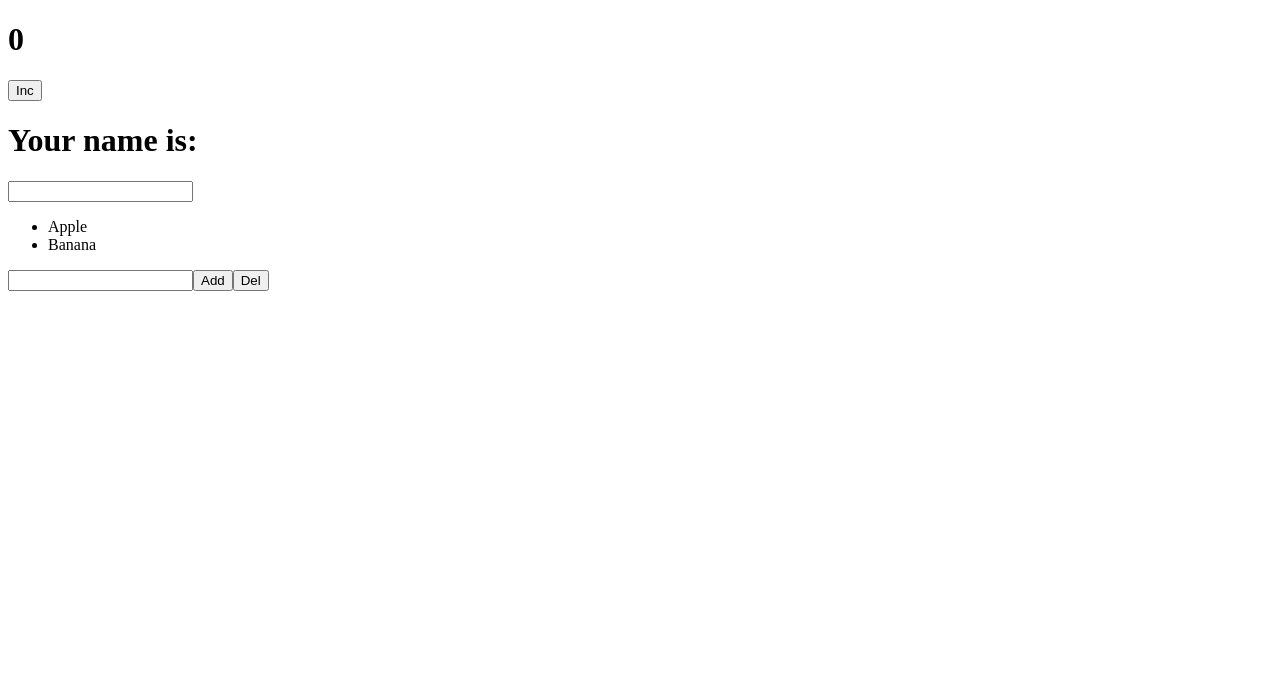
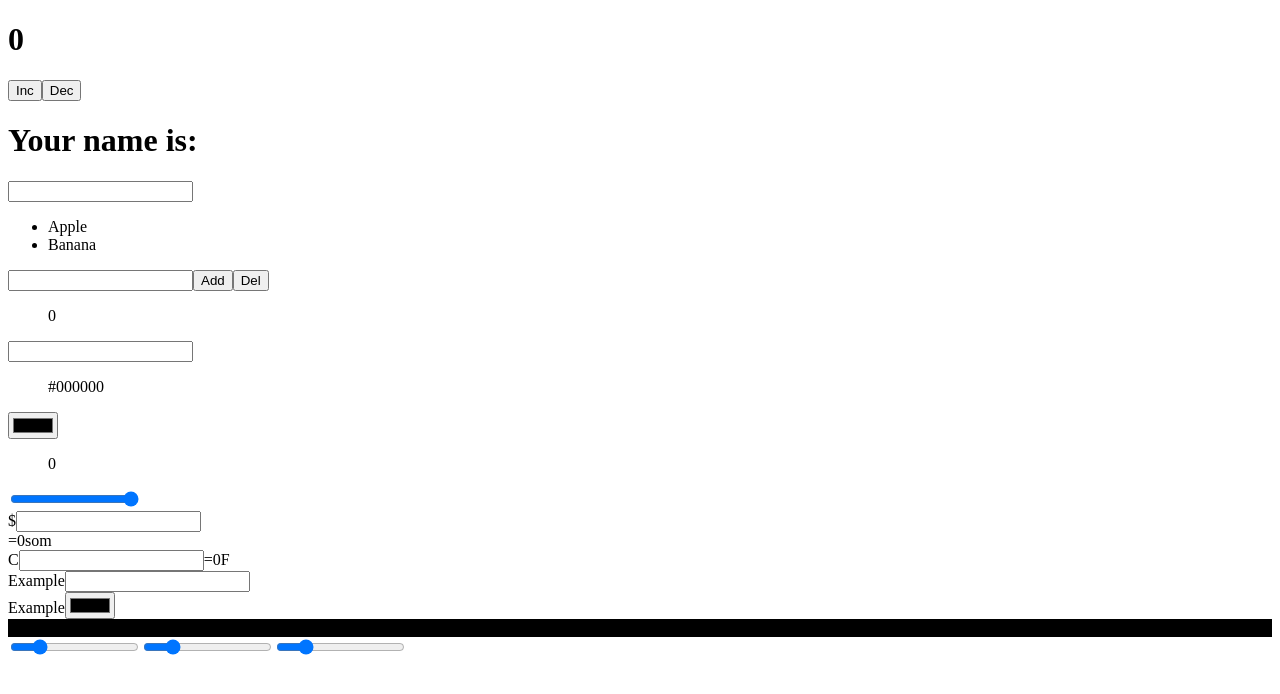
Before and after one commit to YntyCtrl/my-first-app, a React (Create React App) app: page / in a window 1280 px wide. Shown: the top 694 px of the page. Built offline with nearby package versions, Linux system fonts and the light colour scheme.

Commit message:
lesson 2021.03.03

```diff
--- a/src/App.js
+++ b/src/App.js
@@ -1,13 +1,21 @@
+const { default: Color } = require("./components/Color");
 const { default: Counter } = require("./components/Counter");
+const { default: Dollar } = require("./components/Dollar");
 const { default: Family } = require("./components/Family");
+const { default: Fontsize } = require("./components/Fontsize");
+const { default: InputColor } = require("./components/InputColor");
+const { default: InputLength } = require("./components/InputLength");
+const { default: InputRange } = require("./components/InputRange");
 const { default: List } = require("./components/List");
 const { default: List2 } = require("./components/List2");
 const { default: Massive } = require("./components/Massive");
 const { default: Name } = require("./components/Name");
 const { default: Rute } = require("./components/Rute");
 const { default: Table } = require("./components/Table");
+const { default: Temp } = require("./components/Temp");
 const { default: Upper } = require("./components/Upper");
 const { default: Wealth } = require("./components/Wealth");
+const { default: ColorSlider } = require("./components/ColorSlider");
 
 
 
@@ -26,7 +34,14 @@ function App() {
       <Counter/>
       <Name/>
       <Massive/>
-
+      <InputLength value="test"/>
+      <InputColor/>
+      <InputRange min='5' max='10'/>
+      <Dollar/>
+      <Temp/>
+      <Fontsize/>
+      <Color/>
+      <ColorSlider/>
     </div>
   );
 }
--- /dev/null
+++ b/src/components/Color.js
@@ -0,0 +1,22 @@
+const { useState } = require("react")
+
+function Color({ value  }){
+
+
+    const [color, setColor] = useState(16);
+
+
+
+
+
+    return <div className="example-5">
+
+            <span style={{color:color}}>Example</span>
+            <input type="color" onInput={(event) => setColor(event.target.value)}/>
+
+
+    </div>
+
+}
+
+export default Color;
--- /dev/null
+++ b/src/components/ColorSlider.js
@@ -0,0 +1,28 @@
+const { useState } = require("react")
+
+function ColorSlider({value }){
+
+
+    const [red, setRed] = useState(0);
+    const [green, setGreen] = useState(0);
+    const [blue, setBlue] = useState(0);
+
+
+    // for (let i = 0; i <massive.length; i++) {
+    //     list.push(<li>{massive[i]}</li>)
+    // }
+
+
+
+    return <div className="example-5">
+             <div style={{backgroundColor: `rgb(${red}, ${green}, ${blue})`}}>Yntymak</div>
+            <input type="range" max="255"  onInput={(event) => setRed(event.target.value)}/>
+            <input type="range" max="255"  onInput={(event) => setGreen(event.target.value)}/>
+            <input type="range" max="255"  onInput={(event) => setBlue(event.target.value)}/>
+
+
+    </div>
+
+}
+
+export default ColorSlider;
--- a/src/components/Counter.js
+++ b/src/components/Counter.js
@@ -8,6 +8,7 @@ function Counter(){
         <div className="Switch">
             <h1>{number}</h1>
             <button onClick={() => setNumber(number + 1)}>Inc</button>
+            <button onClick={() => setNumber(number - 1)}>Dec</button>
         </div>
     )
 }
--- /dev/null
+++ b/src/components/Dollar.js
@@ -0,0 +1,25 @@
+const { useState } = require("react")
+
+function Dollar({ value  }){
+
+
+    const [dollar, setDollar] = useState(value ?? 0 );
+
+
+    // for (let i = 0; i <massive.length; i++) {
+    //     list.push(<li>{massive[i]}</li>)
+    // }
+
+
+
+    return <div className="example-5">
+
+            {/* <h1>{list}</h1> */}
+            $<input type="number" onInput={(event) => setDollar(event.target.value * 85)}/>
+            <div>={dollar}som</div>
+
+    </div>
+
+}
+
+export default Dollar;
--- /dev/null
+++ b/src/components/Fontsize.js
@@ -0,0 +1,22 @@
+const { useState } = require("react")
+
+function Fontsize({ value  }){
+
+
+    const [num, setNum] = useState(16);
+
+
+
+
+
+    return <div className="example-5">
+
+            <span style={{fontSize:num + "px"}}>Example</span>
+            <input type="number" onInput={(event) => setNum(event.target.value)}/>
+
+
+    </div>
+
+}
+
+export default Fontsize;
--- /dev/null
+++ b/src/components/InputColor.js
@@ -0,0 +1,25 @@
+const { useState } = require("react")
+
+function InputColor({value}){
+
+
+    const [list, setList] = useState(value ?? "#000000");
+
+
+    // for (let i = 0; i <massive.length; i++) {
+    //     list.push(<li>{massive[i]}</li>)
+    // }
+
+
+
+    return <div className="example-5">
+            <ul>{list}</ul>
+            {/* <h1>{list}</h1> */}
+            <input type="color" onInput={(event) => setList(event.target.value.trim())}/>
+
+
+    </div>
+
+}
+
+export default InputColor;
--- /dev/null
+++ b/src/components/InputLength.js
@@ -0,0 +1,26 @@
+const { useState } = require("react")
+
+function InputLength({val}){
+
+
+    const [text, setText] = useState(val ?? "");
+
+
+    // for (let i = 0; i <massive.length; i++) {
+    //     list.push(<li>{massive[i]}</li>)
+    // }
+
+
+
+    return <div className="example-5">
+            <ul>{text.length}</ul>
+            {/* <h1>{list}</h1> */}
+            <input type="text" onInput={(event) => setText(event.target.value)}/>
+
+
+
+    </div>
+
+}
+
+export default InputLength;
--- /dev/null
+++ b/src/components/InputRange.js
@@ -0,0 +1,25 @@
+const { useState } = require("react")
+
+function InputRange({min, max, value  }){
+
+
+    const [range, setRange] = useState(value ?? 0 );
+
+
+    // for (let i = 0; i <massive.length; i++) {
+    //     list.push(<li>{massive[i]}</li>)
+    // }
+
+
+
+    return <div className="example-5">
+            <ul>{range}</ul>
+            {/* <h1>{list}</h1> */}
+            <input type="range" max={max} min={min} onInput={(event) => setRange(event.target.value)}/>
+
+
+    </div>
+
+}
+
+export default InputRange;
--- /dev/null
+++ b/src/components/Temp.js
@@ -0,0 +1,22 @@
+const { useState } = require("react")
+
+function Temp({ value  }){
+
+
+    const [selsius, setSelsius] = useState(value ?? 0 );
+
+
+
+
+
+    return <div className="example-5">
+
+
+            C<input type="number" onInput={(event) => setSelsius(event.target.value * 33.8)}/>
+            <span>={selsius}F</span>
+
+    </div>
+
+}
+
+export default Temp;
```
